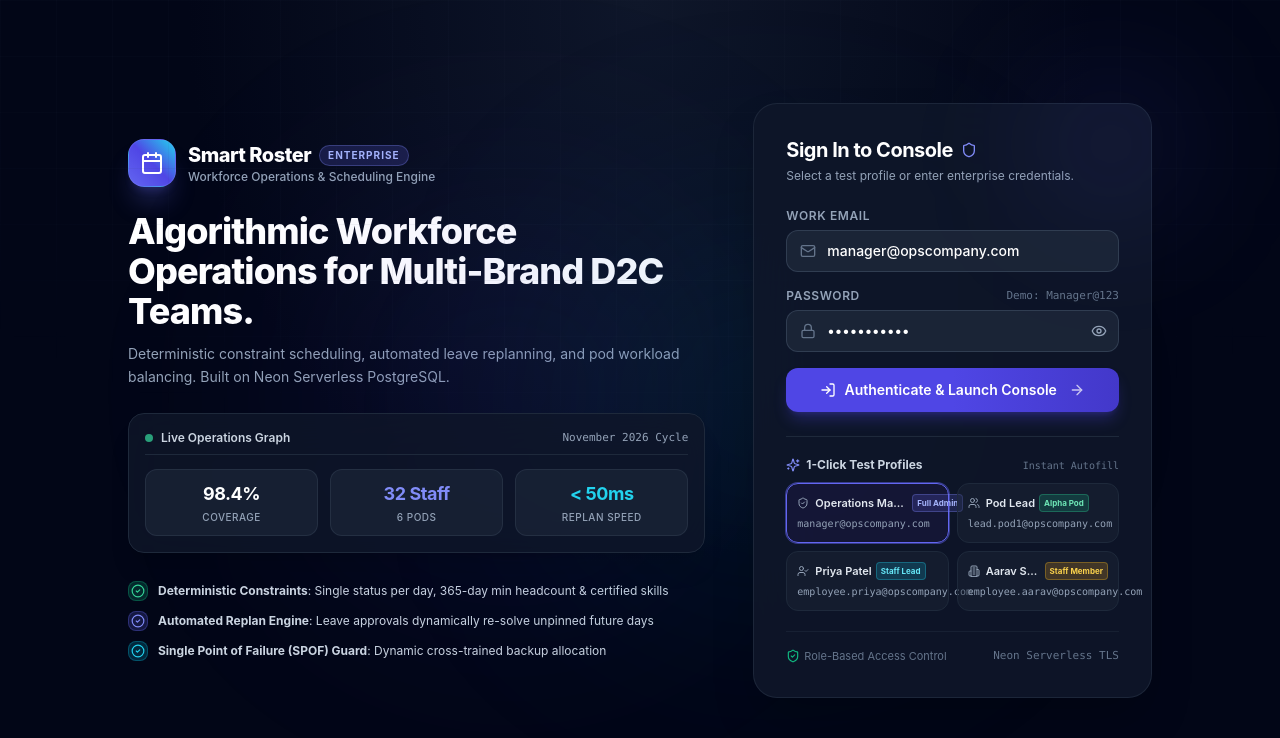
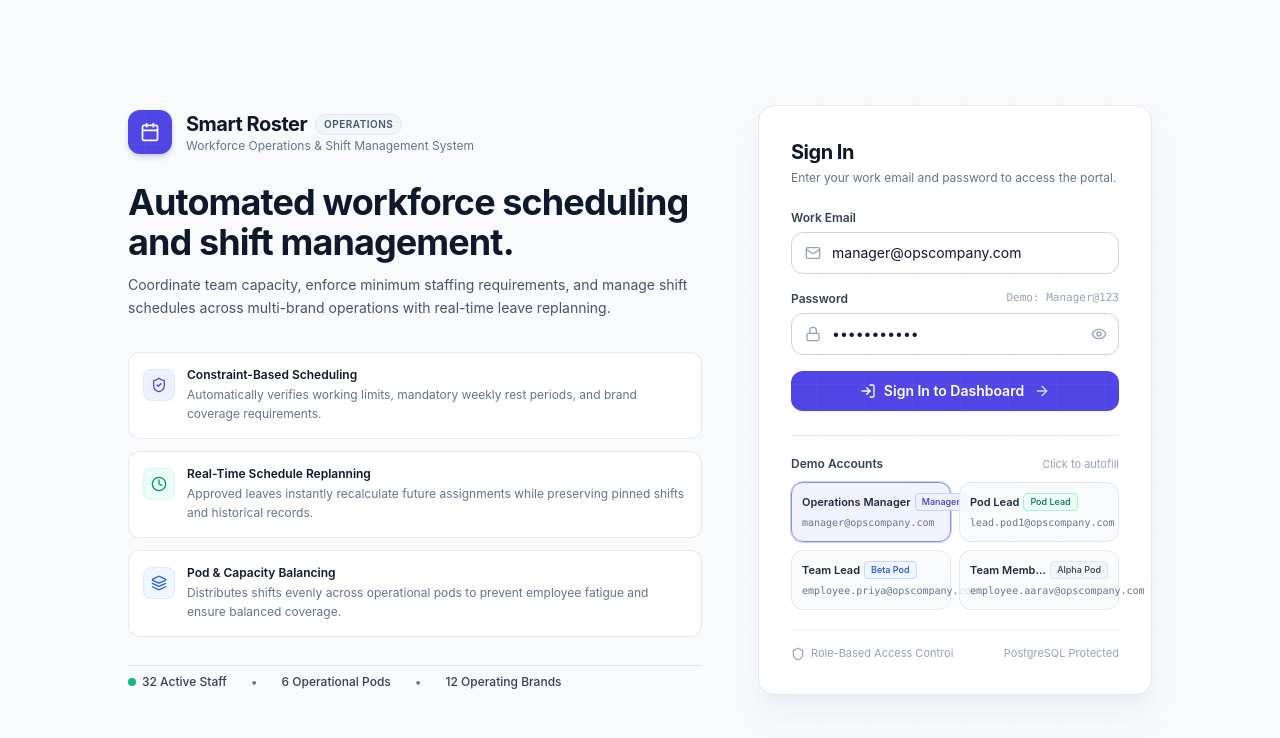
Before and after one commit to priyanshukannaujiya/ai-powered-rostermanagmenet, a Next.js app: page /login in a window 1280 px wide. Shown: the top 738 px of the page. Built offline with nearby package versions, Linux system fonts and the light colour scheme.

Commit message:
style(login): switch to clean professional white theme with authentic enterprise copy

```diff
--- a/app/login/page.tsx
+++ b/app/login/page.tsx
@@ -8,7 +8,6 @@ import {
   ShieldCheck,
   Users,
   LogIn,
-  Sparkles,
   AlertCircle,
   Eye,
   EyeOff,
@@ -18,10 +17,9 @@ import {
   Mail,
   CheckCircle2,
   ArrowRight,
-  Activity,
+  Clock,
+  Shield,
   Layers,
-  Cpu,
-  Shield,
 } from "lucide-react";
 import { cn } from "@/lib/utils";
 
@@ -49,7 +47,7 @@ function LoginForm() {
       });
 
       if (result?.error) {
-        setError("Invalid credentials. Please verify email and password.");
+        setError("Invalid email or password. Please verify your credentials.");
         setLoading(false);
       } else {
         router.push(callbackUrl);
@@ -64,39 +62,43 @@ function LoginForm() {
   const demoProfiles = [
     {
       role: "Operations Manager",
+      name: "Suresh Rao",
       email: "manager@opscompany.com",
       pass: "Manager@123",
-      tag: "Full Admin",
-      badgeColor: "bg-indigo-500/20 text-indigo-300 border-indigo-400/30",
+      tag: "Manager",
+      badgeClass: "bg-indigo-50 text-indigo-700 border-indigo-200",
       icon: ShieldCheck,
-      desc: "System oversight, master data & conflict resolution",
+      desc: "Full management access across all pods and master data",
     },
     {
       role: "Pod Lead",
+      name: "Aarav Sharma",
       email: "lead.pod1@opscompany.com",
       pass: "Lead@123",
-      tag: "Alpha Pod",
-      badgeColor: "bg-emerald-500/20 text-emerald-300 border-emerald-400/30",
+      tag: "Pod Lead",
+      badgeClass: "bg-emerald-50 text-emerald-700 border-emerald-200",
       icon: Users,
-      desc: "Pod team capacity, approvals & shift replanning",
+      desc: "Team schedule management and leave request approvals",
     },
     {
-      role: "Priya Patel",
+      role: "Team Lead",
+      name: "Priya Patel",
       email: "employee.priya@opscompany.com",
       pass: "Employee@123",
-      tag: "Staff Lead",
-      badgeColor: "bg-cyan-500/20 text-cyan-300 border-cyan-400/30",
+      tag: "Beta Pod",
+      badgeClass: "bg-blue-50 text-blue-700 border-blue-200",
       icon: UserCheck,
-      desc: "Beta Pod Lead & Brewhaus Coffee Specialist",
+      desc: "Brewhaus Coffee lead specialist and schedule view",
     },
     {
-      role: "Aarav Sharma",
+      role: "Team Member",
+      name: "Neha Joshi",
       email: "employee.aarav@opscompany.com",
       pass: "Employee@123",
-      tag: "Staff Member",
-      badgeColor: "bg-amber-500/20 text-amber-300 border-amber-400/30",
+      tag: "Alpha Pod",
+      badgeClass: "bg-slate-100 text-slate-700 border-slate-200",
       icon: Building2,
-      desc: "Alpha Pod Specialist on Lumora Skincare",
+      desc: "Lumora Skincare specialist and personal calendar view",
     },
   ];
 
@@ -107,116 +109,119 @@ function LoginForm() {
   };
 
   return (
-    <div className="w-full max-w-5xl mx-auto grid grid-cols-1 lg:grid-cols-12 gap-8 lg:gap-12 items-center">
-      {/* Left Column: SaaS Value Proposition & Architecture */}
-      <div className="lg:col-span-6 xl:col-span-7 space-y-6 text-left">
-        {/* Logo & Category */}
-        <div className="flex items-center gap-3">
-          <div className="w-12 h-12 rounded-2xl bg-gradient-to-tr from-indigo-500 via-indigo-600 to-cyan-400 flex items-center justify-center text-white shadow-xl shadow-indigo-500/25 border border-indigo-400/30">
-            <Calendar className="w-6 h-6" />
+    <div className="w-full max-w-5xl mx-auto grid grid-cols-1 lg:grid-cols-12 gap-8 lg:gap-14 items-center">
+      {/* Left Column: Professional Platform Overview */}
+      <div className="lg:col-span-6 xl:col-span-7 space-y-7 text-left">
+        {/* Brand Header */}
+        <div className="flex items-center gap-3.5">
+          <div className="w-11 h-11 rounded-xl bg-indigo-600 text-white flex items-center justify-center shadow-md shadow-indigo-600/20">
+            <Calendar className="w-5 h-5" />
           </div>
           <div>
             <div className="flex items-center gap-2">
-              <span className="text-xl font-extrabold tracking-tight text-white">Smart Roster</span>
-              <span className="px-2 py-0.5 rounded-full text-[10px] font-bold bg-indigo-500/20 text-indigo-300 border border-indigo-400/30 uppercase tracking-widest">
-                Enterprise
+              <span className="text-xl font-bold tracking-tight text-slate-900">
+                Smart Roster
+              </span>
+              <span className="px-2 py-0.5 rounded-full text-[10px] font-semibold bg-slate-100 text-slate-600 border border-slate-200 uppercase tracking-wider">
+                Operations
               </span>
             </div>
-            <p className="text-xs text-slate-400 font-medium">Workforce Operations & Scheduling Engine</p>
+            <p className="text-xs text-slate-500 font-normal">
+              Workforce Operations & Shift Management System
+            </p>
           </div>
         </div>
 
-        {/* Main Pitch */}
+        {/* Headline */}
         <div className="space-y-3">
-          <h1 className="text-3xl sm:text-4xl font-extrabold text-white tracking-tight leading-tight">
-            Algorithmic Workforce Operations for Multi-Brand D2C Teams.
+          <h1 className="text-3xl sm:text-4xl font-bold text-slate-900 tracking-tight leading-snug">
+            Automated workforce scheduling and shift management.
           </h1>
-          <p className="text-sm text-slate-400 leading-relaxed max-w-xl">
-            Deterministic constraint scheduling, automated leave replanning, and pod workload balancing. Built on Neon Serverless PostgreSQL.
+          <p className="text-sm text-slate-600 leading-relaxed max-w-xl">
+            Coordinate team capacity, enforce minimum staffing requirements, and manage shift schedules across multi-brand operations with real-time leave replanning.
           </p>
         </div>
 
-        {/* Live Operational Metrics Card */}
-        <div className="p-4 rounded-2xl bg-slate-900/80 border border-slate-800 backdrop-blur-xl shadow-xl space-y-3.5">
-          <div className="flex items-center justify-between text-xs pb-2 border-b border-slate-800">
-            <div className="flex items-center gap-2">
-              <span className="w-2 h-2 rounded-full bg-emerald-400 animate-pulse" />
-              <span className="font-semibold text-slate-300">Live Operations Graph</span>
+        {/* System Capabilities Overview */}
+        <div className="space-y-3 pt-1">
+          <div className="p-3.5 rounded-xl bg-white border border-slate-200/90 shadow-xs flex items-start gap-3">
+            <div className="w-8 h-8 rounded-lg bg-indigo-50 text-indigo-600 flex items-center justify-center shrink-0 mt-0.5 border border-indigo-100">
+              <ShieldCheck className="w-4 h-4" />
             </div>
-            <span className="font-mono text-[11px] text-slate-400">November 2026 Cycle</span>
+            <div>
+              <h2 className="text-xs font-semibold text-slate-900">Constraint-Based Scheduling</h2>
+              <p className="text-xs text-slate-500 mt-0.5 leading-relaxed">
+                Automatically verifies working limits, mandatory weekly rest periods, and brand coverage requirements.
+              </p>
+            </div>
           </div>
 
-          <div className="grid grid-cols-3 gap-3 text-center">
-            <div className="p-2.5 rounded-xl bg-slate-800/60 border border-slate-700/50">
-              <div className="text-lg font-bold text-white tracking-tight">98.4%</div>
-              <div className="text-[10px] font-medium text-slate-400 uppercase tracking-wider mt-0.5">Coverage</div>
+          <div className="p-3.5 rounded-xl bg-white border border-slate-200/90 shadow-xs flex items-start gap-3">
+            <div className="w-8 h-8 rounded-lg bg-emerald-50 text-emerald-600 flex items-center justify-center shrink-0 mt-0.5 border border-emerald-100">
+              <Clock className="w-4 h-4" />
             </div>
-            <div className="p-2.5 rounded-xl bg-slate-800/60 border border-slate-700/50">
-              <div className="text-lg font-bold text-indigo-400 tracking-tight">32 Staff</div>
-              <div className="text-[10px] font-medium text-slate-400 uppercase tracking-wider mt-0.5">6 Pods</div>
+            <div>
+              <h2 className="text-xs font-semibold text-slate-900">Real-Time Schedule Replanning</h2>
+              <p className="text-xs text-slate-500 mt-0.5 leading-relaxed">
+                Approved leaves instantly recalculate future assignments while preserving pinned shifts and historical records.
+              </p>
             </div>
-            <div className="p-2.5 rounded-xl bg-slate-800/60 border border-slate-700/50">
-              <div className="text-lg font-bold text-cyan-400 tracking-tight">&lt; 50ms</div>
-              <div className="text-[10px] font-medium text-slate-400 uppercase tracking-wider mt-0.5">Replan Speed</div>
+          </div>
+
+          <div className="p-3.5 rounded-xl bg-white border border-slate-200/90 shadow-xs flex items-start gap-3">
+            <div className="w-8 h-8 rounded-lg bg-blue-50 text-blue-600 flex items-center justify-center shrink-0 mt-0.5 border border-blue-100">
+              <Layers className="w-4 h-4" />
+            </div>
+            <div>
+              <h2 className="text-xs font-semibold text-slate-900">Pod & Capacity Balancing</h2>
+              <p className="text-xs text-slate-500 mt-0.5 leading-relaxed">
+                Distributes shifts evenly across operational pods to prevent employee fatigue and ensure balanced coverage.
+              </p>
             </div>
           </div>
         </div>
 
-        {/* Enterprise Pillar List */}
-        <div className="space-y-2.5 pt-1 text-xs">
-          <div className="flex items-center gap-2.5 text-slate-300">
-            <div className="w-5 h-5 rounded-lg bg-emerald-500/20 text-emerald-400 flex items-center justify-center shrink-0 border border-emerald-500/30">
-              <CheckCircle2 className="w-3.5 h-3.5" />
-            </div>
-            <span><strong>Deterministic Constraints</strong>: Single status per day, 365-day min headcount & certified skills</span>
-          </div>
-          <div className="flex items-center gap-2.5 text-slate-300">
-            <div className="w-5 h-5 rounded-lg bg-indigo-500/20 text-indigo-400 flex items-center justify-center shrink-0 border border-indigo-500/30">
-              <CheckCircle2 className="w-3.5 h-3.5" />
-            </div>
-            <span><strong>Automated Replan Engine</strong>: Leave approvals dynamically re-solve unpinned future days</span>
-          </div>
-          <div className="flex items-center gap-2.5 text-slate-300">
-            <div className="w-5 h-5 rounded-lg bg-cyan-500/20 text-cyan-400 flex items-center justify-center shrink-0 border border-cyan-500/30">
-              <CheckCircle2 className="w-3.5 h-3.5" />
-            </div>
-            <span><strong>Single Point of Failure (SPOF) Guard</strong>: Dynamic cross-trained backup allocation</span>
-          </div>
+        {/* Operational Scope Strip */}
+        <div className="flex items-center gap-6 text-xs text-slate-500 pt-2 border-t border-slate-200">
+          <span className="flex items-center gap-1.5 font-medium text-slate-700">
+            <span className="w-2 h-2 rounded-full bg-emerald-500" />
+            32 Active Staff
+          </span>
+          <span>•</span>
+          <span className="font-medium text-slate-700">6 Operational Pods</span>
+          <span>•</span>
+          <span className="font-medium text-slate-700">12 Operating Brands</span>
         </div>
       </div>
 
-      {/* Right Column: Authentication Console Card */}
+      {/* Right Column: Clean White Authentication Card */}
       <div className="lg:col-span-6 xl:col-span-5 w-full">
-        <div className="bg-slate-900/90 border border-slate-800/90 rounded-3xl p-7 sm:p-8 shadow-2xl backdrop-blur-2xl text-slate-100 relative">
-          {/* Card Ambient Glow */}
-          <div className="absolute -top-10 -right-10 w-40 h-40 bg-indigo-500/10 rounded-full blur-3xl pointer-events-none" />
-
-          {/* Card Title */}
+        <div className="bg-white border border-slate-200 rounded-2xl p-7 sm:p-8 shadow-xl shadow-slate-200/50 text-slate-900">
+          {/* Form Header */}
           <div className="mb-6">
-            <h2 className="text-xl font-bold tracking-tight text-white flex items-center gap-2">
-              <span>Sign In to Console</span>
-              <Shield className="w-4 h-4 text-indigo-400" />
+            <h2 className="text-xl font-bold tracking-tight text-slate-900">
+              Sign In
             </h2>
-            <p className="text-xs text-slate-400 mt-1">
-              Select a test profile or enter enterprise credentials.
+            <p className="text-xs text-slate-500 mt-1">
+              Enter your work email and password to access the portal.
             </p>
           </div>
 
           {error && (
-            <div className="mb-5 p-3.5 bg-rose-950/80 border border-rose-700/80 rounded-2xl text-rose-200 text-xs flex items-center gap-2.5 animate-slide-down">
-              <AlertCircle className="w-4 h-4 shrink-0 text-rose-400" />
-              <span>{error}</span>
+            <div className="mb-5 p-3.5 bg-rose-50 border border-rose-200 rounded-xl text-rose-700 text-xs flex items-center gap-2.5 animate-slide-down">
+              <AlertCircle className="w-4 h-4 shrink-0 text-rose-600" />
+              <span className="font-medium">{error}</span>
             </div>
           )}
 
           {/* Form */}
           <form onSubmit={handleLogin} className="space-y-4">
             <div>
-              <label className="block text-xs font-semibold uppercase tracking-wider text-slate-400 mb-1.5">
+              <label className="block text-xs font-semibold text-slate-700 mb-1.5">
                 Work Email
               </label>
               <div className="relative">
-                <div className="absolute inset-y-0 left-0 pl-3.5 flex items-center pointer-events-none text-slate-500">
+                <div className="absolute inset-y-0 left-0 pl-3.5 flex items-center pointer-events-none text-slate-400">
                   <Mail className="w-4 h-4" />
                 </div>
                 <input
@@ -224,7 +229,7 @@ function LoginForm() {
                   required
                   value={email}
                   onChange={(e) => setEmail(e.target.value)}
-                  className="w-full pl-10 pr-3.5 py-2.5 bg-slate-800/80 border border-slate-700/90 rounded-xl text-sm text-white placeholder-slate-500 focus:outline-none focus:ring-2 focus:ring-indigo-500 focus:border-indigo-500 transition-all font-medium"
+                  className="w-full pl-10 pr-3.5 py-2.5 bg-white border border-slate-300 rounded-xl text-sm text-slate-900 placeholder:text-slate-400 focus:outline-none focus:ring-2 focus:ring-indigo-600 focus:border-indigo-600 transition-colors shadow-xs"
                   placeholder="name@opscompany.com"
                 />
               </div>
@@ -232,13 +237,15 @@ function LoginForm() {
 
             <div>
               <div className="flex items-center justify-between mb-1.5">
-                <label className="block text-xs font-semibold uppercase tracking-wider text-slate-400">
+                <label className="block text-xs font-semibold text-slate-700">
                   Password
                 </label>
-                <span className="text-[11px] text-slate-500 font-mono">Demo: Manager@123</span>
+                <span className="text-[11px] text-slate-400 font-mono">
+                  Demo: Manager@123
+                </span>
               </div>
               <div className="relative">
-                <div className="absolute inset-y-0 left-0 pl-3.5 flex items-center pointer-events-none text-slate-500">
+                <div className="absolute inset-y-0 left-0 pl-3.5 flex items-center pointer-events-none text-slate-400">
                   <Lock className="w-4 h-4" />
                 </div>
                 <input
@@ -246,12 +253,12 @@ function LoginForm() {
                   required
                   value={password}
                   onChange={(e) => setPassword(e.target.value)}
-                  className="w-full pl-10 pr-10 py-2.5 bg-slate-800/80 border border-slate-700/90 rounded-xl text-sm text-white placeholder-slate-500 focus:outline-none focus:ring-2 focus:ring-indigo-500 focus:border-indigo-500 transition-all font-medium"
+                  className="w-full pl-10 pr-10 py-2.5 bg-white border border-slate-300 rounded-xl text-sm text-slate-900 placeholder:text-slate-400 focus:outline-none focus:ring-2 focus:ring-indigo-600 focus:border-indigo-600 transition-colors shadow-xs"
                 />
                 <button
                   type="button"
                   onClick={() => setShowPassword((prev) => !prev)}
-                  className="absolute inset-y-0 right-0 pr-3 flex items-center text-slate-400 hover:text-slate-200 transition-colors"
+                  className="absolute inset-y-0 right-0 pr-3 flex items-center text-slate-400 hover:text-slate-600 transition-colors cursor-pointer"
                   tabIndex={-1}
                   aria-label="Toggle password visibility"
                 >
@@ -263,33 +270,33 @@ function LoginForm() {
             <button
               type="submit"
               disabled={loading}
-              className="w-full py-3 px-4 bg-gradient-to-r from-indigo-600 via-indigo-600 to-indigo-700 hover:from-indigo-500 hover:to-indigo-600 active:from-indigo-700 active:to-indigo-800 text-white rounded-xl text-sm font-semibold transition-all duration-150 flex items-center justify-center gap-2 shadow-lg shadow-indigo-600/30 disabled:opacity-50 mt-2 cursor-pointer"
+              className="w-full py-2.5 px-4 bg-indigo-600 hover:bg-indigo-700 active:bg-indigo-800 text-white rounded-xl text-sm font-semibold transition-colors duration-150 flex items-center justify-center gap-2 shadow-sm disabled:opacity-50 mt-2 cursor-pointer"
             >
               {loading ? (
                 <span className="inline-block animate-spin rounded-full h-4 w-4 border-2 border-white border-t-transparent" />
               ) : (
                 <>
                   <LogIn className="w-4 h-4" />
-                  <span>Authenticate & Launch Console</span>
-                  <ArrowRight className="w-4 h-4 ml-1 opacity-70" />
+                  <span>Sign In to Dashboard</span>
+                  <ArrowRight className="w-4 h-4 ml-0.5 opacity-80" />
                 </>
               )}
             </button>
           </form>
 
-          {/* 1-Click Fast Switch Enterprise Profiles */}
-          <div className="mt-6 pt-5 border-t border-slate-800">
+          {/* Quick Sign-In Profiles */}
+          <div className="mt-6 pt-5 border-t border-slate-200">
             <div className="flex items-center justify-between mb-2.5">
-              <div className="flex items-center gap-1.5 text-xs font-bold text-slate-300">
-                <Sparkles className="w-3.5 h-3.5 text-indigo-400" />
-                <span>1-Click Test Profiles</span>
-              </div>
-              <span className="text-[10px] text-slate-500 font-mono">Instant Autofill</span>
+              <span className="text-xs font-semibold text-slate-700">
+                Demo Accounts
+              </span>
+              <span className="text-[11px] text-slate-400">
+                Click to autofill
+              </span>
             </div>
 
             <div className="grid grid-cols-2 gap-2 text-xs">
               {demoProfiles.map((p) => {
-                const Icon = p.icon;
                 const isSelected = email === p.email;
                 return (
                   <button
@@ -297,35 +304,41 @@ function LoginForm() {
                     type="button"
                     onClick={() => selectProfile(p.email, p.pass)}
                     className={cn(
-                      "p-2.5 text-left rounded-xl border transition-all duration-150 flex flex-col justify-between cursor-pointer",
+                      "p-2.5 text-left rounded-xl border transition-all duration-150 cursor-pointer flex flex-col justify-between",
                       isSelected
-                        ? "bg-indigo-950/40 border-indigo-500 ring-1 ring-indigo-500/50"
-                        : "bg-slate-800/40 hover:bg-slate-800 border-slate-800 hover:border-slate-700"
+                        ? "bg-indigo-50/80 border-indigo-400 ring-1 ring-indigo-400/40"
+                        : "bg-slate-50/80 hover:bg-slate-100/80 border-slate-200"
                     )}
                   >
                     <div className="flex items-center justify-between gap-1 mb-1">
-                      <div className="font-semibold text-slate-200 flex items-center gap-1.5 truncate text-[11px]">
-                        <Icon className="w-3 h-3 shrink-0 text-slate-400" />
-                        <span className="truncate">{p.role}</span>
-                      </div>
-                      <span className={cn("text-[8px] px-1 py-0.2 rounded font-bold border shrink-0", p.badgeColor)}>
+                      <span className="font-semibold text-slate-800 truncate text-[11px]">
+                        {p.role}
+                      </span>
+                      <span
+                        className={cn(
+                          "text-[9px] px-1.5 py-0.2 rounded font-medium border shrink-0",
+                          p.badgeClass
+                        )}
+                      >
                         {p.tag}
                       </span>
                     </div>
-                    <div className="text-[10px] text-slate-400 truncate font-mono">{p.email}</div>
+                    <div className="text-[10px] text-slate-500 truncate font-mono">
+                      {p.email}
+                    </div>
                   </button>
                 );
               })}
             </div>
           </div>
 
-          {/* Security Footnote */}
-          <div className="mt-5 pt-4 border-t border-slate-800/60 flex items-center justify-between text-[11px] text-slate-500">
-            <span className="flex items-center gap-1">
-              <ShieldCheck className="w-3.5 h-3.5 text-emerald-500" />
+          {/* Security & Access Info */}
+          <div className="mt-5 pt-3.5 border-t border-slate-100 flex items-center justify-between text-[11px] text-slate-400">
+            <span className="flex items-center gap-1.5">
+              <Shield className="w-3.5 h-3.5 text-slate-400" />
               Role-Based Access Control
             </span>
-            <span className="font-mono">Neon Serverless TLS</span>
+            <span>PostgreSQL Protected</span>
           </div>
         </div>
       </div>
@@ -335,16 +348,14 @@ function LoginForm() {
 
 export default function LoginPage() {
   return (
-    <div className="min-h-screen flex items-center justify-center p-4 sm:p-6 lg:p-12 bg-[radial-gradient(ellipse_at_top,_var(--tw-gradient-stops))] from-slate-900 via-slate-950 to-slate-950 text-slate-100 relative overflow-hidden">
-      {/* Background Architectural Mesh & Glow */}
-      <div className="absolute inset-0 bg-[linear-gradient(to_right,#3341550f_1px,transparent_1px),linear-gradient(to_bottom,#3341550f_1px,transparent_1px)] bg-[size:3.5rem_3.5rem] [mask-image:radial-gradient(ellipse_70%_60%_at_50%_0%,#000_70%,transparent_100%)] pointer-events-none" />
-      <div className="absolute top-1/4 left-1/4 w-96 h-96 bg-indigo-600/10 rounded-full blur-[120px] pointer-events-none" />
-      <div className="absolute bottom-1/4 right-1/4 w-96 h-96 bg-cyan-600/10 rounded-full blur-[120px] pointer-events-none" />
+    <div className="min-h-screen flex items-center justify-center p-4 sm:p-6 lg:p-12 bg-slate-50 text-slate-900 relative">
+      {/* Subtle Clean Grid Pattern */}
+      <div className="absolute inset-0 bg-[linear-gradient(to_right,#e2e8f00a_1px,transparent_1px),linear-gradient(to_bottom,#e2e8f00a_1px,transparent_1px)] bg-[size:3rem_3rem] pointer-events-none" />
 
       <Suspense
         fallback={
-          <div className="text-white text-xs flex items-center gap-2">
-            <span className="animate-spin rounded-full h-4 w-4 border-2 border-indigo-500 border-t-transparent" />
+          <div className="text-slate-600 text-xs flex items-center gap-2">
+            <span className="animate-spin rounded-full h-4 w-4 border-2 border-indigo-600 border-t-transparent" />
             Loading authentication portal...
           </div>
         }
```
